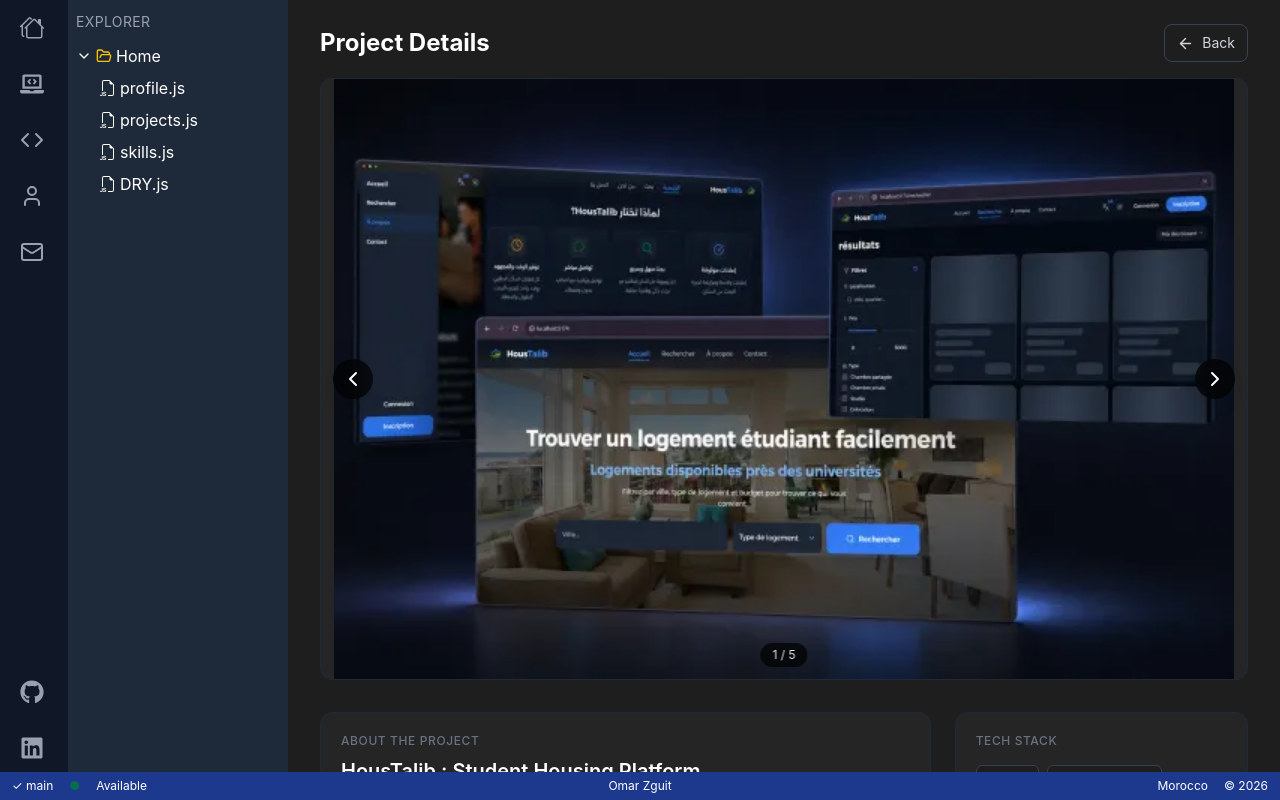
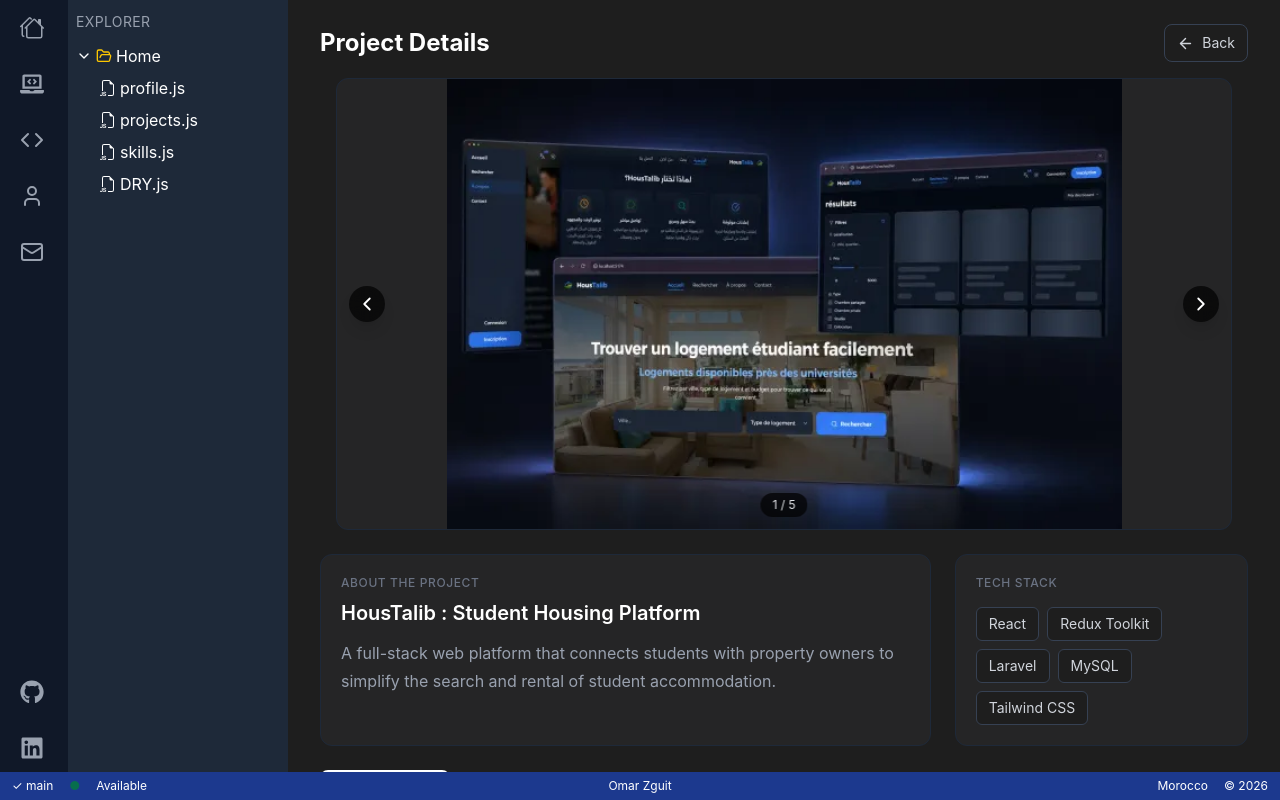
Before and after one commit to omar-zguit-hub/my-website, a React (Vite) app: page /project/1 in a window 1280 px wide. Built offline with nearby package versions, Linux system fonts and the light colour scheme.

Commit message:
resize project image container

```diff
--- a/src/pages/ProjectDetails.jsx
+++ b/src/pages/ProjectDetails.jsx
@@ -57,20 +57,19 @@ function ProjectDetails() {
         </div>
 
         {/* Image Gallery */}
-        <section className="relative z-0 mb-8 overflow-hidden rounded-xl border border-gray-800 bg-[#252526]">
+        <section className="relative z-0 mx-auto mb-6 w-full max-w-4xl overflow-hidden rounded-xl border border-gray-800 bg-[#252526]">
           <motion.div
             key={currentImage}
             initial={{ opacity: 0, x: 30 }}
             animate={{ opacity: 1, x: 0 }}
             transition={{ duration: 0.3 }}
-            className="relative z-0 w-full"
+            className="relative z-0 flex h-[250px] w-full items-center justify-center sm:h-[350px] md:h-[450px]"
           >
             <img
               src={images[currentImage]}
               alt={`${project.title} screenshot ${currentImage + 1}`}
-              className="block h-auto max-h-[600px] w-full object-contain"
+              className="block h-full w-full object-contain"
             />
-          </motion.div>
 
             {/* Previous */}
             {images.length > 1 && (
@@ -78,9 +77,9 @@ function ProjectDetails() {
                 type="button"
                 onClick={previousImage}
                 aria-label="Previous image"
-              className="absolute left-3 top-1/2 z-20 flex h-10 w-10 -translate-y-1/2 items-center justify-center rounded-full bg-black/70 text-white shadow-lg backdrop-blur-sm transition-all hover:scale-110 hover:bg-black"
+                className="absolute left-3 top-1/2 z-20 flex h-9 w-9 -translate-y-1/2 items-center justify-center rounded-full bg-black/70 text-white shadow-lg backdrop-blur-sm transition-all hover:scale-110 hover:bg-black"
               >
-              <FiChevronLeft size={24} />
+                <FiChevronLeft size={22} />
               </button>
             )}
 
@@ -90,9 +89,9 @@ function ProjectDetails() {
                 type="button"
                 onClick={nextImage}
                 aria-label="Next image"
-              className="absolute right-3 top-1/2 z-20 flex h-10 w-10 -translate-y-1/2 items-center justify-center rounded-full bg-black/70 text-white shadow-lg backdrop-blur-sm transition-all hover:scale-110 hover:bg-black"
+                className="absolute right-3 top-1/2 z-20 flex h-9 w-9 -translate-y-1/2 items-center justify-center rounded-full bg-black/70 text-white shadow-lg backdrop-blur-sm transition-all hover:scale-110 hover:bg-black"
               >
-              <FiChevronRight size={24} />
+                <FiChevronRight size={22} />
               </button>
             )}
 
@@ -102,6 +101,7 @@ function ProjectDetails() {
                 {currentImage + 1} / {images.length}
               </div>
             )}
+          </motion.div>
         </section>
 
         {/* Project Information */}
```
Also changed, not shown: src/assets/TicTacToe/tic2.png, src/data/projects.js (line endings or trailing spaces). Lines whose indentation alone changed are shown as unchanged.
